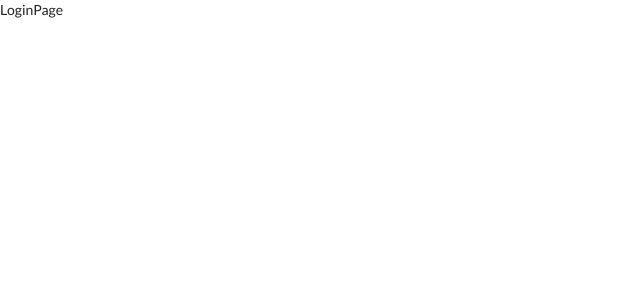
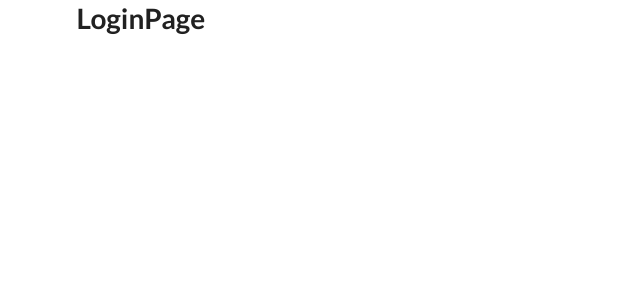
Before and after one commit to IshantL/ReadBookOnline, a React (Create React App) app: page /login in a window 1280 px wide. Shown: the top 300 px of the page, without its empty margins (0-640 px from the left). Built offline with nearby package versions, Linux system fonts and the light colour scheme.

Commit message:
Adding Login form with state

```diff
--- a/src/App.js
+++ b/src/App.js
@@ -4,7 +4,7 @@ import HomePage from './components/pages/HomePage';
 import LoginPage from './components/pages/LoginPage';
 
 const App = () =>
-<div>
+<div className="ui container">
     <Route path="/" exact component={HomePage}/>
     <Route path="/login" exact component={LoginPage}/>
 
--- /dev/null
+++ b/src/components/forms/LoginForm.js
@@ -0,0 +1,20 @@
+import React,{ Component} from 'react';
+
+class LoginForm extends Component{
+    state = {
+        data:{},
+        loading: false,
+        errors: {}
+    };
+
+    render(){
+        return(
+            <div>
+
+
+            </div>
+        )
+    }
+}
+
+export default LoginForm;
--- a/src/components/pages/LoginPage.js
+++ b/src/components/pages/LoginPage.js
@@ -1,7 +1,8 @@
 import React from 'react';
-
+import LoginForm from '../forms/LoginForm.js'
 const LoginPage = () =><div>
-    LoginPage
+    <h1>LoginPage</h1>
+    <LoginForm/>
 </div>
 
 export default LoginPage;
--- a/src/index.js
+++ b/src/index.js
@@ -1,10 +1,10 @@
 import React from 'react';
 import ReactDOM from 'react-dom';
 import './index.css';
+import 'semantic-ui-css/semantic.min.css';
 import App from './App';
 import { BrowserRouter} from 'react-router-dom';
 import * as serviceWorker from './serviceWorker';
-import 'semantic-ui-css/semantic.min.css'
 
 ReactDOM.render(
 <BrowserRouter>
```
